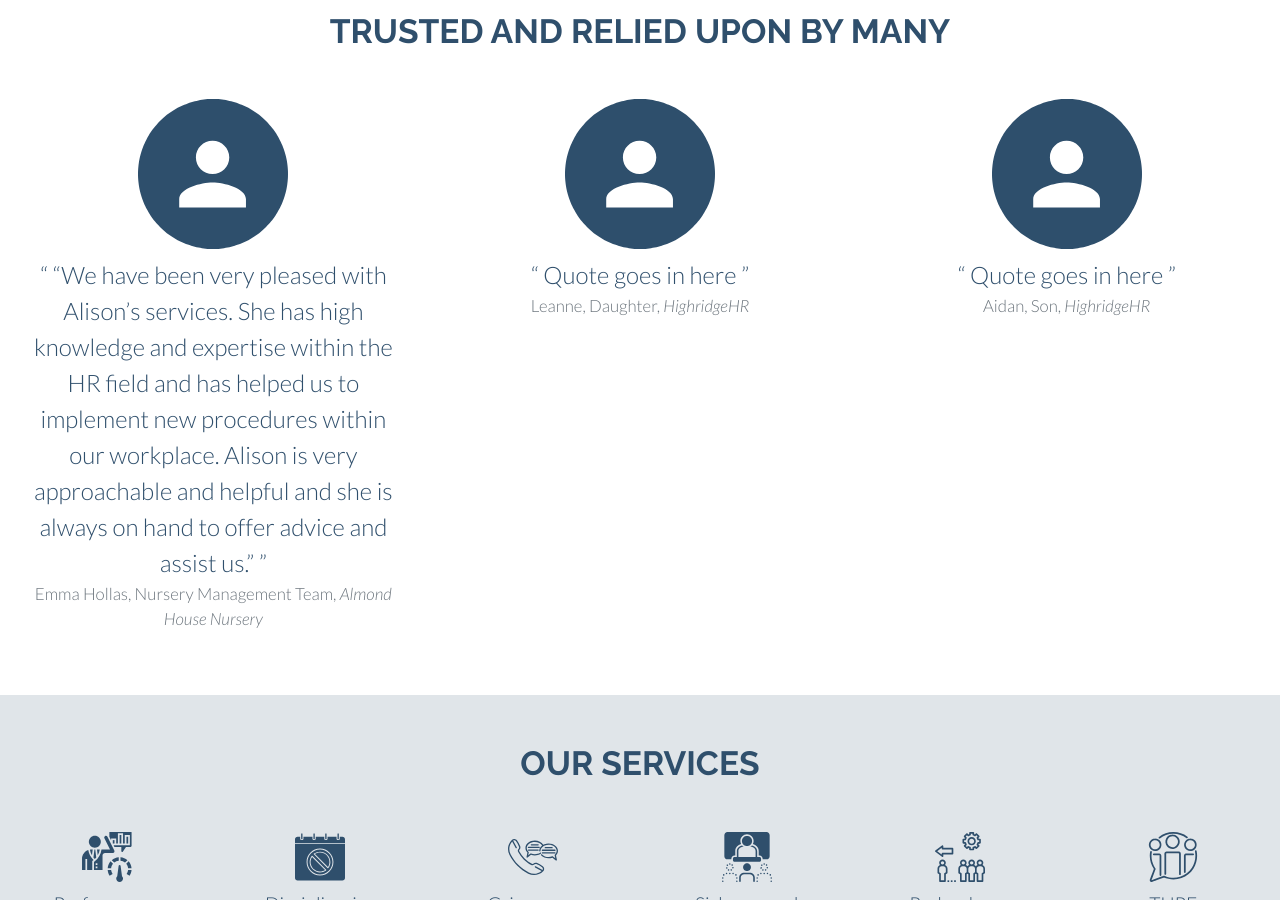
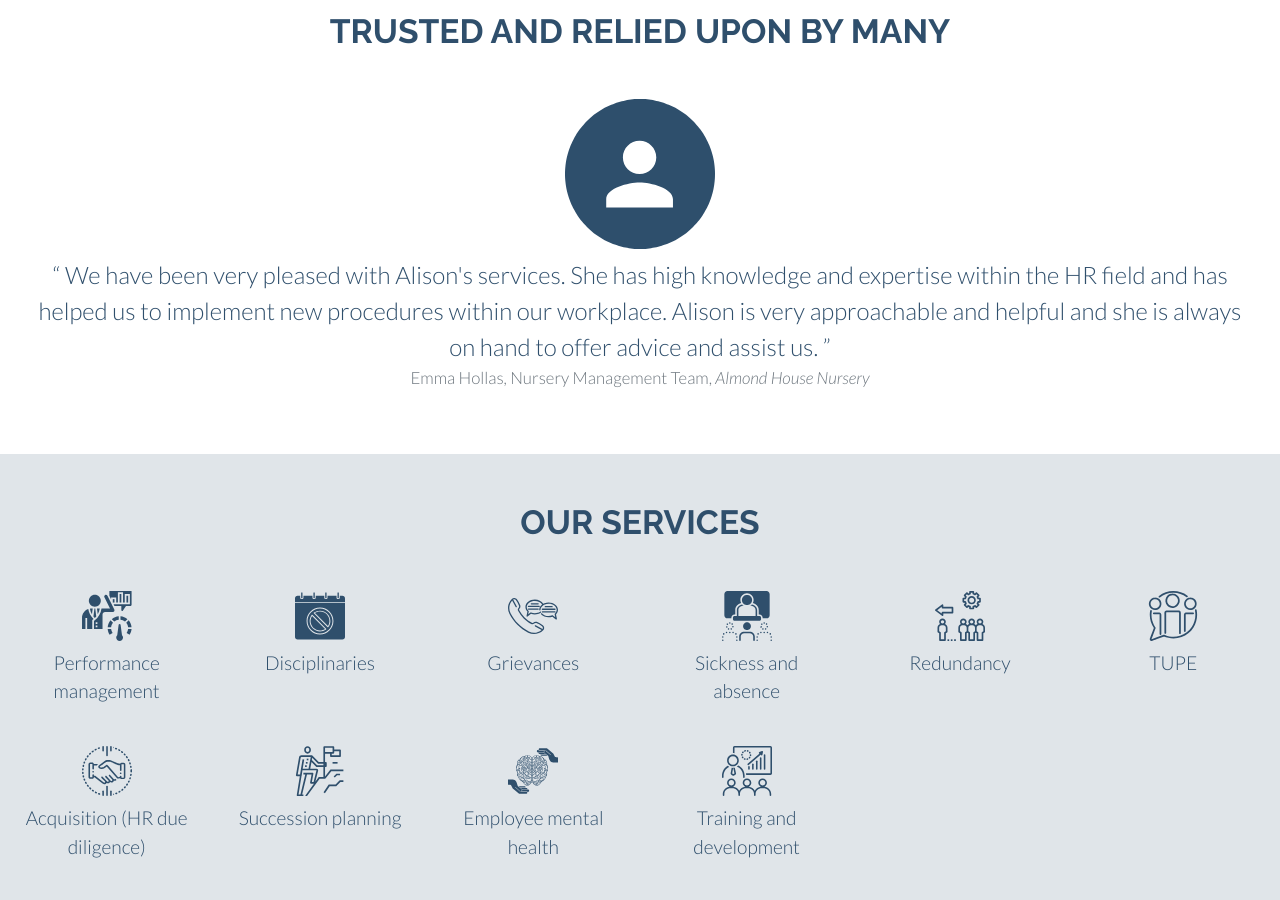
Before and after one commit to highridge-hr/highridge-hr.github.io, a Jekyll site: the page built from docs/index.html, in a window 1280 px wide and 900 px high, scrolled down 1756 px. Built offline with Jekyll 4.4.1, drawn with Linux system fonts in a browser that asks for light colours.

Commit message:
update quotes and subscribe form

```diff
--- a/docs/_data/quotes.yaml
+++ b/docs/_data/quotes.yaml
@@ -1,14 +1,9 @@
 - name: Emma Hollas
   role: Nursery Management Team
   company: Almond House Nursery
-  content: “We have been very pleased with Alison’s services. She has high knowledge and expertise within the HR field and has helped us to implement new procedures within our workplace. Alison is very approachable and helpful and she is always on hand to offer advice and assist us.”
+  content: |-
+    We have been very pleased with Alison's services.
 
-- name: Leanne
-  role: Daughter
-  company: HighridgeHR
-  content: Quote goes in here
+    She has high knowledge and expertise within the HR field and has helped us to implement new procedures within our workplace.
 
-- name: Aidan
-  role: Son
-  company: HighridgeHR
-  content: Quote goes in here
+    Alison is very approachable and helpful and she is always on hand to offer advice and assist us.
--- a/docs/_includes/footer.html
+++ b/docs/_includes/footer.html
@@ -4,11 +4,13 @@
       <p class="fw-bolder">For the latest HR guidance and company news in your inbox, sign up to our newsletter:</p>
     </div>
   </div>
-  <form class="row row-cols-lg-auto g-3 justify-content-center align-items-center" action="#">
+  <form novalidate class="needs-validation row row-cols-lg-auto g-3 justify-content-center align-items-center" action="https://highridge-hr.us7.list-manage.com/subscribe/post" action="POST">
+    <input type="hidden" name="u" value="05910a7629254ae5e4552f8b5">
+    <input type="hidden" name="id" value="bbef016f3e">
     <div class="col-auto">
-      <label class="visually-hidden" for="newsletterSubscribeEmail">Email</label>
-      <input type="email" name="email" id="newsletterSubscribeEmail" class="form-control text-center"
-        placeholder="Your email address">
+      <label class="visually-hidden" for="MERGE0">Email</label>
+      <input required class="form-control text-center" placeholder="Your email address"
+        type="email" name="MERGE0" id="MERGE0"  autocapitalize="off" autocorrect="off">
     </div>
     <div class="col-auto">
       <button type="submit" class="btn btn-primary">Subscribe</button>
--- a/docs/index.html
+++ b/docs/index.html
@@ -55,29 +55,30 @@
           companies, we:</p>
       </div>
     </div>
-    <div class="row">
-      <div class="col-6 col-sm-4 mt-4">
+    <div class="row row-cols-2 row-cols-sm-3">
+      <!-- col-6 col-sm-4 -->
+      <div class="col mt-4">
         {% include icon.html icon="hr-logo" %}
         <p><strong>Understand your industry</strong> & regulations associated with it.</p>
       </div>
-      <div class="col-6 col-sm-4 mt-4">
+      <div class="col mt-4">
         {% include icon.html icon="hr-logo" %}
         <p>Advise on the <strong>best ways to invest in your people.</strong></p>
       </div>
-      <div class="col-6 col-sm-4 mt-4">
+      <div class="col mt-4">
         {% include icon.html icon="hr-logo" %}
         <p>Are <strong>not corporate</strong> - with a friendly, informal approach to our work.</p>
       </div>
-      <div class="col-6 col-sm-4 mt-4">
+      <div class="col mt-4">
         {% include icon.html icon="hr-logo" %}
         <p>Are not a &quot;one size fits all&quot; business. We tailor our work to fit your company and its values.</p>
       </div>
-      <div class="col-6 col-sm-4 mt-4">
+      <div class="col mt-4">
         {% include icon.html icon="hr-logo" %}
         <p>Don&apos;t use faceless call centres. We&apos;re <strong>friendly, approachable and care for individual
             circumstances.</strong></p>
       </div>
-      <div class="col-6 col-sm-4 mt-4">
+      <div class="col mt-4">
         {% include icon.html icon="hr-logo" %}
         <p>Are a <strong>cost effective HR solution</strong> for your business &hyphen; pick whether you use us on a
           retainer or ad-hoc basis.</p>
@@ -89,9 +90,10 @@
     <div class="row">
       <h3>Trusted and relied upon by many</h3>
     </div>
-    <div class="row">
+    <!-- <div class="row row-cols-1 row-cols-sm-2 row-cols-md-3 justify-content-center"> -->
+    <div class="row justify-content-center">
       {% for quote in site.data.quotes %}
-      <div class="col-sm-6 col-md-4 mt-4">
+      <div class="col mt-4">
         <svg viewBox="0 0 150 150" class="img-profile">
           <use xlink:href="#profile"></use>
         </svg>
@@ -114,9 +116,10 @@
         <h3>Our Services</h3>
       </div>
     </div>
-    <div class="row">
+    <div class="row row-cols-2 row-cols-sm-3 row-cols-md-4 row-cols-lg-6">
       {% for service in site.data.services %}
-      <div class="col-6 col-sm-4 col-md-3 col-lg-2 mt-4">
+      <!-- col-6 col-sm-4 col-md-3 col-lg-2 -->
+      <div class="col mt-4">
         {% include icon.html icon=service.icon %}
         <p>{{ service.title }}</p>
       </div>
```
Also changed, not shown: docs/_includes/scripts.html (+21 -0 lines), 1 other file.
